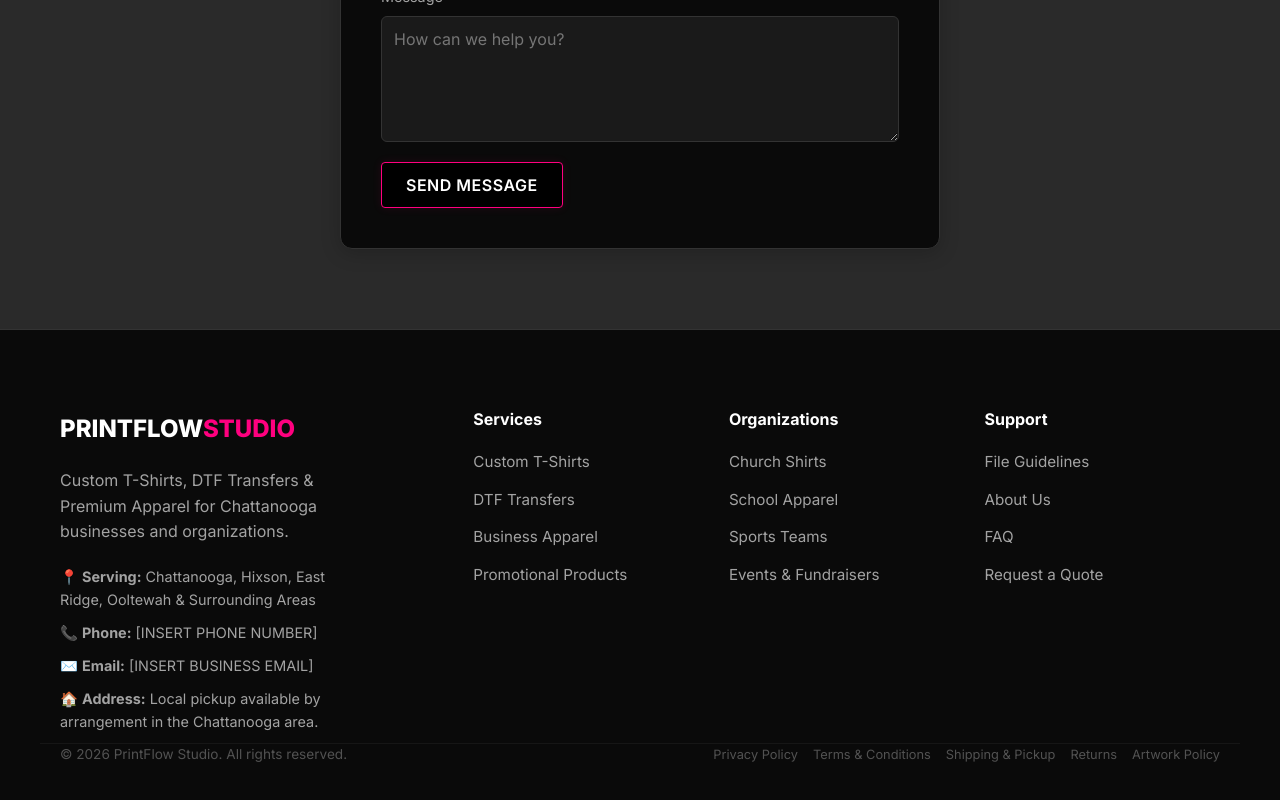
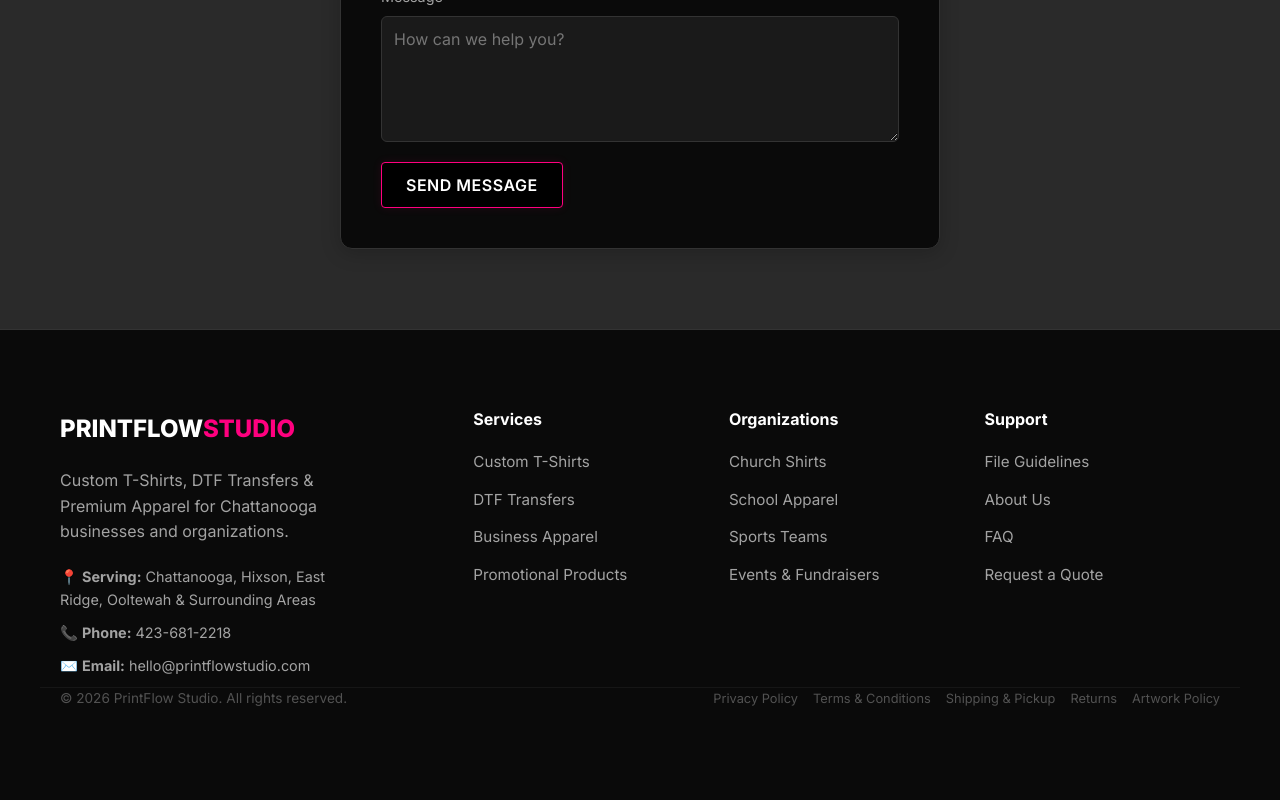
Before and after one commit to charleshllw2/printflow-web, a React (Vite) app: page / in a window 1280 px wide. Shown: the part 5952-6752 px from the top of the page. Built offline with nearby package versions, Linux system fonts and the light colour scheme.

Commit message:
fix: update contact details and remove address

```diff
--- a/src/components/Footer.tsx
+++ b/src/components/Footer.tsx
@@ -11,9 +11,8 @@ export default function Footer() {
 
                     <div className="local-contact" style={{marginTop: '20px', fontSize: '0.9rem', color: 'var(--text-secondary)'}}>
                         <p>📍 <strong>Serving:</strong> Chattanooga, Hixson, East Ridge, Ooltewah & Surrounding Areas</p>
-                        <p>📞 <strong>Phone:</strong> <a href="tel:[INSERT PHONE NUMBER]" style={{color: 'inherit'}}>[INSERT PHONE NUMBER]</a></p>
-                        <p>✉️ <strong>Email:</strong> <a href="mailto:[INSERT BUSINESS EMAIL]" style={{color: 'inherit'}}>[INSERT BUSINESS EMAIL]</a></p>
-                        <p>🏠 <strong>Address:</strong> Local pickup available by arrangement in the Chattanooga area.</p>
+                        <p>📞 <strong>Phone:</strong> <a href="tel:423-681-2218" style={{color: 'inherit'}}>423-681-2218</a></p>
+                        <p>✉️ <strong>Email:</strong> <a href="mailto:hello@printflowstudio.com" style={{color: 'inherit'}}>hello@printflowstudio.com</a></p>
                     </div>
                 </div>
 
--- a/src/pages/Home.tsx
+++ b/src/pages/Home.tsx
@@ -25,8 +25,8 @@ export default function Home() {
                 "name": "PrintFlow Studio",
                 "description": "Custom T-shirt printing and DTF transfers in Chattanooga.",
                 "url": "https://www.printflowstudio.com",
-                "telephone": "[OWNER TO INSERT PHONE]",
-                "email": "[OWNER TO INSERT EMAIL]",
+                "telephone": "423-681-2218",
+                "email": "hello@printflowstudio.com",
                 "address": {
                     "@type": "PostalAddress",
                     "addressLocality": "Chattanooga",
```
